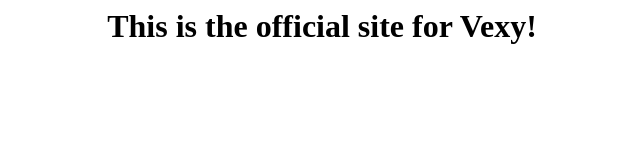
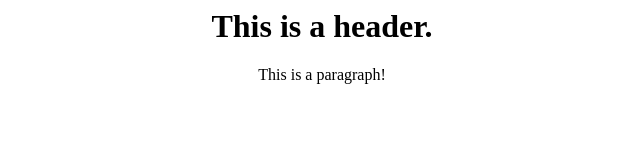
Before and after one commit to VexyD/vexyd.github.io, a plain HTML site: page index.html in a window 1280 px wide. Shown: the whole page, without its empty margins (318-958 px from the left). Drawn offline with Linux system fonts and the light colour scheme.

Commit message:
Update index.html

```diff
--- a/index.html
+++ b/index.html
@@ -5,8 +5,12 @@
 
     <body>
         <h1>
-            This is the official site for Vexy!
+            This is a header.
         </h1>
+
+        <p>
+            This is a paragraph!
+        </p>
     </body>
 
 
```
